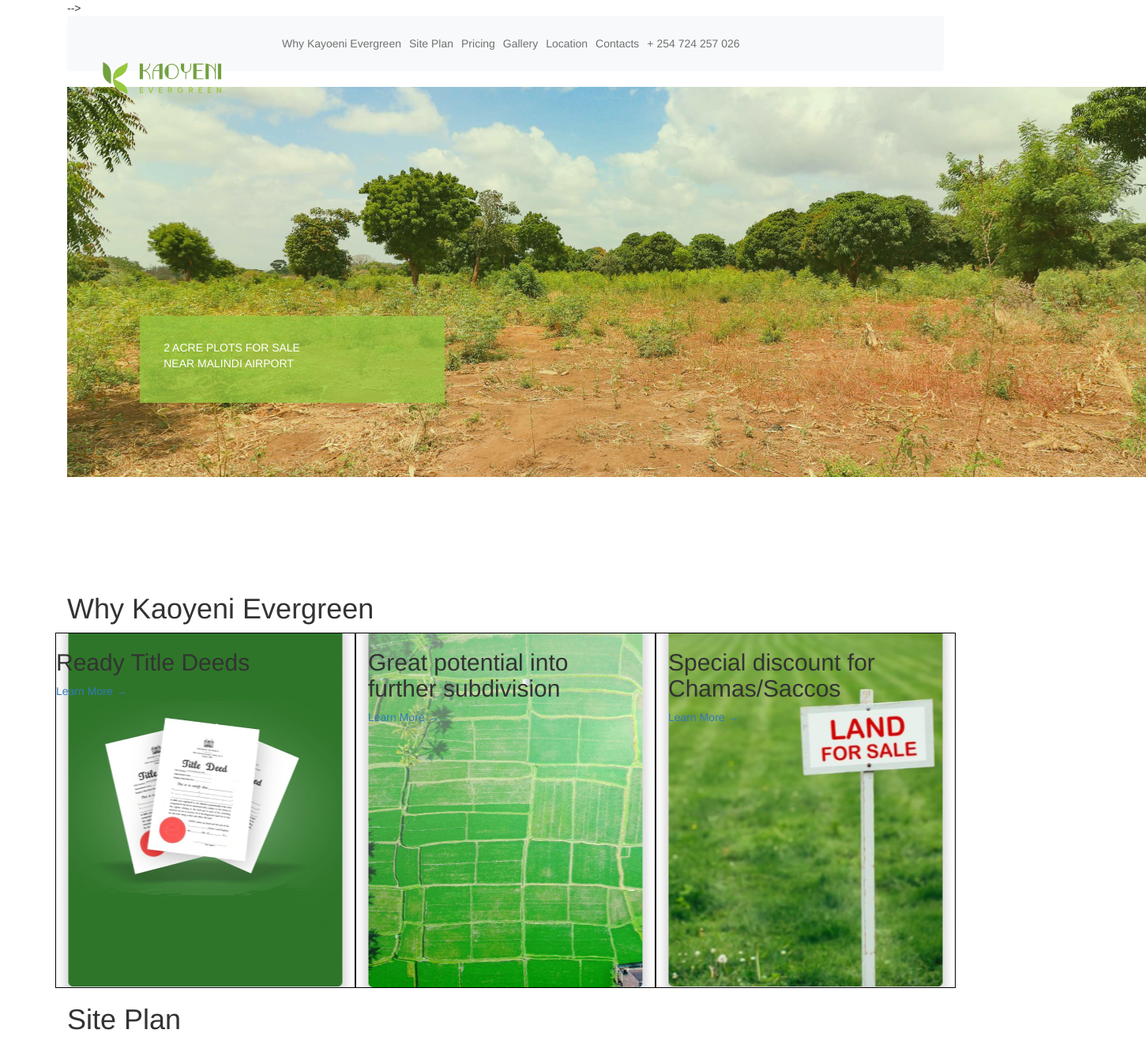
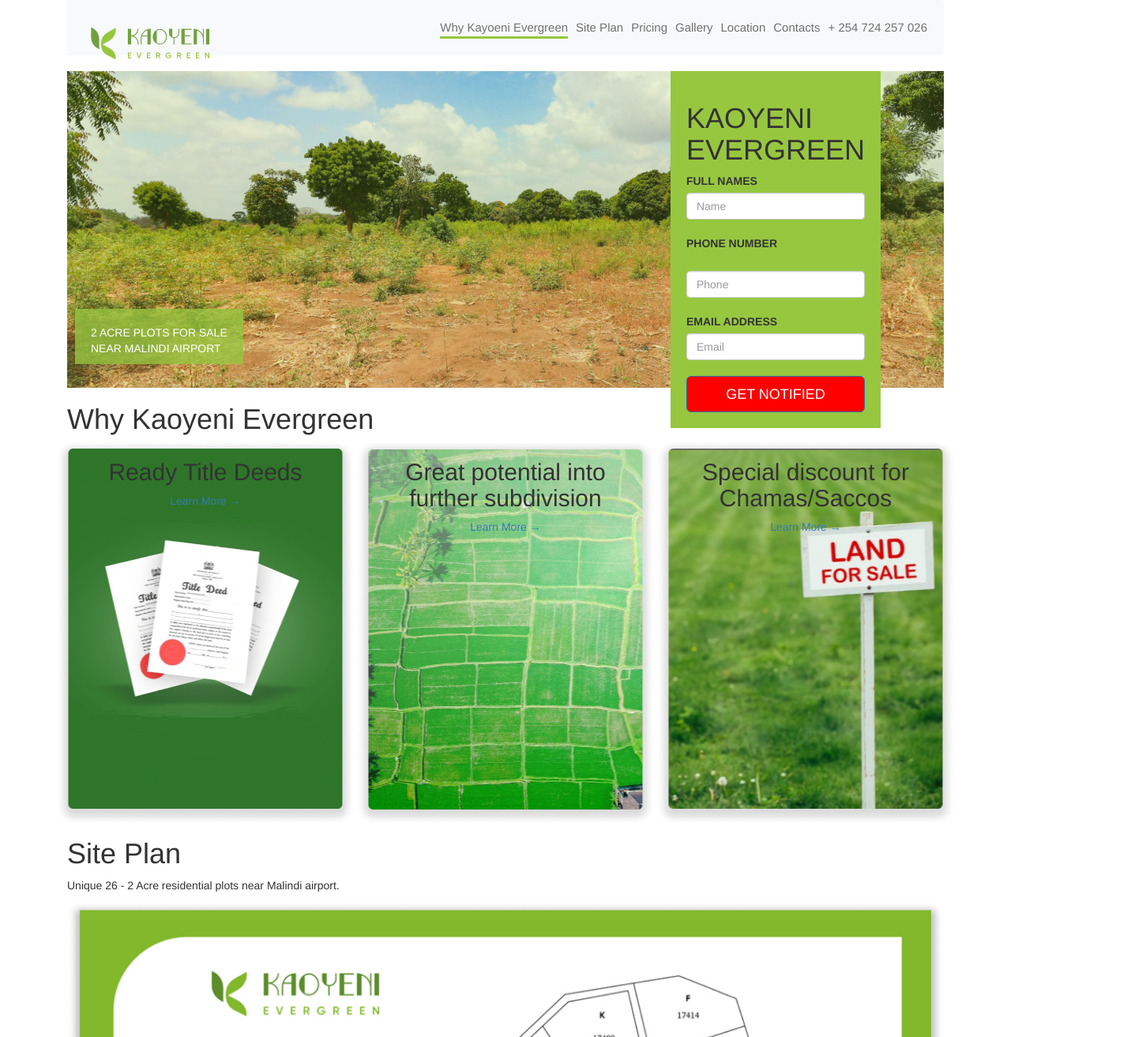
Before and after one commit to EvansMutwiri/Kayoeni-Evergreen, a plain HTML site: page index.html in a window 1280 px wide. Shown: the top 1313 px of the page at 79% size, 1451 px wide, since content can reach past the window. Drawn offline with nearby package versions, Linux system fonts and the light colour scheme.

Commit message:
Breakthrough-ish

```diff
--- a/css/styles.css
+++ b/css/styles.css
@@ -42,6 +42,21 @@
   margin-right: 100px;
 }
 
+a:link {
+  text-decoration: none;
+}
+
+a:visited {
+  text-decoration: none;
+}
+
+a:hover {
+  text-decoration: none;
+}
+
+a:active {
+  text-decoration: none;
+}
 .contact-number {
   font-weight: 100;
 }
@@ -61,48 +76,52 @@
 }
 
 .header {
-  height: 621px;
-  /* position: absolute; */
-  /* background-image: url(/images/header.png); */
-  background-repeat: no-repeat;
+  position: relative;
 }
 
+.header-image {
+  height: auto;
+  width: 100%;
+}
 .header .two-acre-plots {
   position: absolute;
-  padding: 30px;
+  padding: 20px;
   background-color: rgba(151, 199, 63, 0.78);
   color: #ffff;
-  width: 386px;
-  top: 50%;
-  right: 56%;
+  /* width: 386px; */
+  left: 10px;
+  bottom: 30px;
 }
 
 .Kayoeni-cards {
   display: flex;
+  height: 480px;
 }
 
 .ready-title-deeds {
-  padding: 0%;
   background-image: url(/images/Rectangle\ 5.png);
   background-position: center;
-  border: 1px black solid;
-  height: 450px;
+  text-align: center;
+  /* border: 1px black solid; */
+  /* height: 460px; */
 }
 
 .great-potential {
   background-image: url(/images/Rectangle\ 8.png);
   background-position: center;
-  border: 1px black solid;
-  height: 450px;
+  text-align: center;
+  /* border: 1px black solid; */
+  /* height: 450px; */
 }
 
 .special-discount {
   background-image: url(/images/Rectangle\ 7.png);
   background-position: center;
-  border: 1px black solid;
-  height: 450px;
+  text-align: center;
+  /* border: 1px black solid; */
+  /* height: 450px; */
 }
 .phase1 {
-  border: 1px black solid;
+  /* border: 1px black solid; */
   display: flex;
 }
--- a/index.html
+++ b/index.html
@@ -28,57 +28,11 @@
     <div class="container container-fluid">
       <!-- navigation bar -->
 
-      <!-- <div class="nav-container">
-        <div class="wrapper">
-          <nav>
-            <div class="logo">
-              <a href="#"><img src="images/Kaoyeni Logo Website 1.svg" alt="kaoyeni logo"></a>
-            </div>
-            <ul class="nav-items">
-              <li class="why-kaoyeni" >
-                <a href="#">Why Kaoyeni Evergreen</a>
-              </li>
-              <li>
-                <a href="#">Site Plan</a>
-              </li>
-              <li>
-                <a href="#">Pricing</a>
-              </li>
-              <li>
-                <a href="#">Location</a>
-              </li>
-              <li>
-                <a href="#">Contacts</a>
-              </li>
-              <li class="contact-number" >
-                <a href="#">+254 724 257 026</a>
-              </li>
-            </ul>
-          </nav>
-        </div>
-      </div>
-
-      <!-- <nav class="nav nav-bar navbar navbar-default d-inline">
-        <div class="container-fluid">
-          <ul class="nav navbar-nav">
-            <li><a href="#"><img src="images/Kaoyeni Logo Website 1.svg" alt="" height="100px" /></a></li>
-            <li class="active"><a href="#">Why Kaoyeni evergreen</a></li>
-            <li><a href="#">Site Plan</a></li>
-            <li><a href="#">Pricing</a></li>
-            <li><a href="#">Gallery</a></li>
-            <li><a href="#">Location</a></li>
-            <li><a href="#">Contacts</a></li>
-            <li><a href="#">+ 254 724 257 026</a></li>
-          </ul>
-        </div>
-      </nav> -->
-      -->
-
       <nav
         class="navbar navbar-expand-lg navbar-light bg-light"
       >
         <a class="navbar-brand" href="#"
-          ><img src="images/Kaoyeni Logo Website 1.svg" alt="kaoyeni-evergreen"
+          ><img src="images/Kaoyeni Logo Website 1.svg" alt="kaoyeni-evergreen" style="position:absolute; top:0; left:0;"
         /></a>
         <button
           class="navbar-toggler"
@@ -95,10 +49,9 @@
           class="collapse navbar-collapse"
           id="navbarNav"
         >
-          <ul class="navbar-nav float-right">
+          <ul class="navbar-nav float-md-end" style="font-size: 15px;">
             <li class="nav-item active">
-              <a class="nav-link" href="#"
-                >Why Kayoeni Evergreen <span class="sr-only">(current)</span></a
+              <a class="nav-link" href="#"><span style="border-bottom: 3px solid #97c73f; padding-bottom: 3px;">Why Kayoeni Evergreen</span> <span class="sr-only">(current)</span></a
               >
             </li>
             <li class="nav-item">
@@ -125,17 +78,28 @@
       <!-- add bg image -->
 
       <div class="header">
-        <div><img src="/images/header.png" alt="" /></div>
+        <div><img class="header-image" src="/images/header.png" alt="" /></div>
         <div class="two-acre-plots">
           <p>
-            2 ACRE PLOTS FOR SALE <br />
-            <span class="header-text">NEAR MALINDI AIRPORT</span>
+            2 ACRE PLOTS FOR SALE <br>
+            <span style="position: absolute;" class="header-text">NEAR MALINDI AIRPORT</span>
           </p>
         </div>
 
         <!-- Contact form -->
 
-        <div class="contact-form"></div>
+        <div class="form-group" style="background-color: #97C73F; padding: 20px; position: absolute; right: 80px; bottom: auto; top: 0;">
+          <form action="https://formsubmit.co/83c1218e73c5704e1ffd23e905dce8c7" method="POST">
+            <h1>KAOYENI<br>EVERGREEN</h1>
+            <label for="name">FULL NAMES</label> <br>
+            <input type="text" name="name" placeholder="Name" class="form-control" required> <br>
+            <label for="phone">PHONE NUMBER</label> <br><br>
+            <input type="text" name="phone" placeholder="Phone"class="form-control"><br>
+            <label for="email">EMAIL ADDRESS</label> <br>
+            <input type="email" name="email" placeholder="Email" class="form-control" required><br>
+            <button type="submit" style="background-color: #FF0000; color: #fff;"class="btn btn-primary btn-lg btn-block" >GET NOTIFIED</button>
+       </form>
+        </div>
       </div>
 
       <!-- Why Kaoyeni Evergreen -->
@@ -183,7 +147,7 @@
         <div class="phase1">
           <img
             class="col-md-6 float-md-end mb-3 ms-md-3"
-            src="images/Site-plan.png"
+            src="images/Site-plan.png" style="height: auto; width: 50%;"
             alt="site-pricin"
           />
           <div class="pricingfloat">
```
